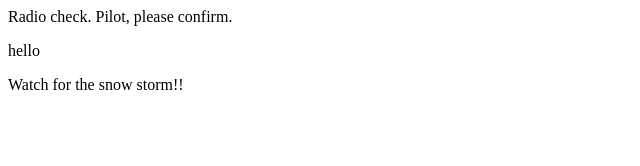
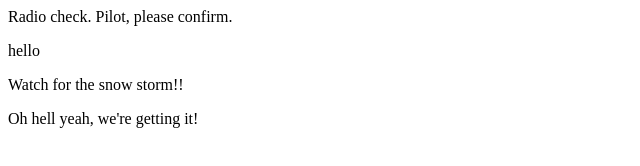
Before and after one commit to CJ-4/communication-log, a plain HTML site: page index.html in a window 1280 px wide. Shown: the whole page, without its empty margins (0-640 px from the left). Drawn offline with Linux system fonts and the light colour scheme.

Commit message:
this is the fourth line

```diff
--- a/index.html
+++ b/index.html
@@ -3,5 +3,6 @@
    <p>Radio check. Pilot, please confirm.</p>
    <p>hello</p>
    <p>Watch for the snow storm!!</p>
+   <p>Oh hell yeah, we're getting it!</p>
 </body>
 </html>
```
